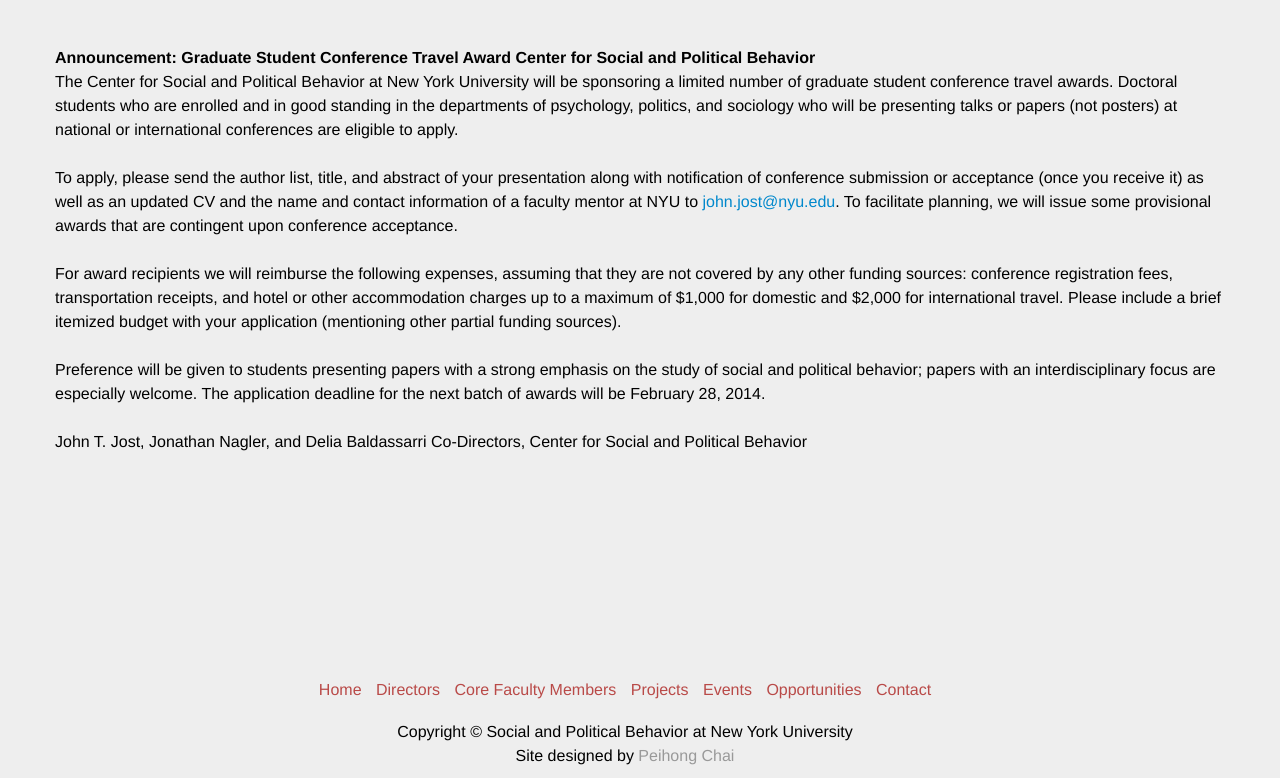
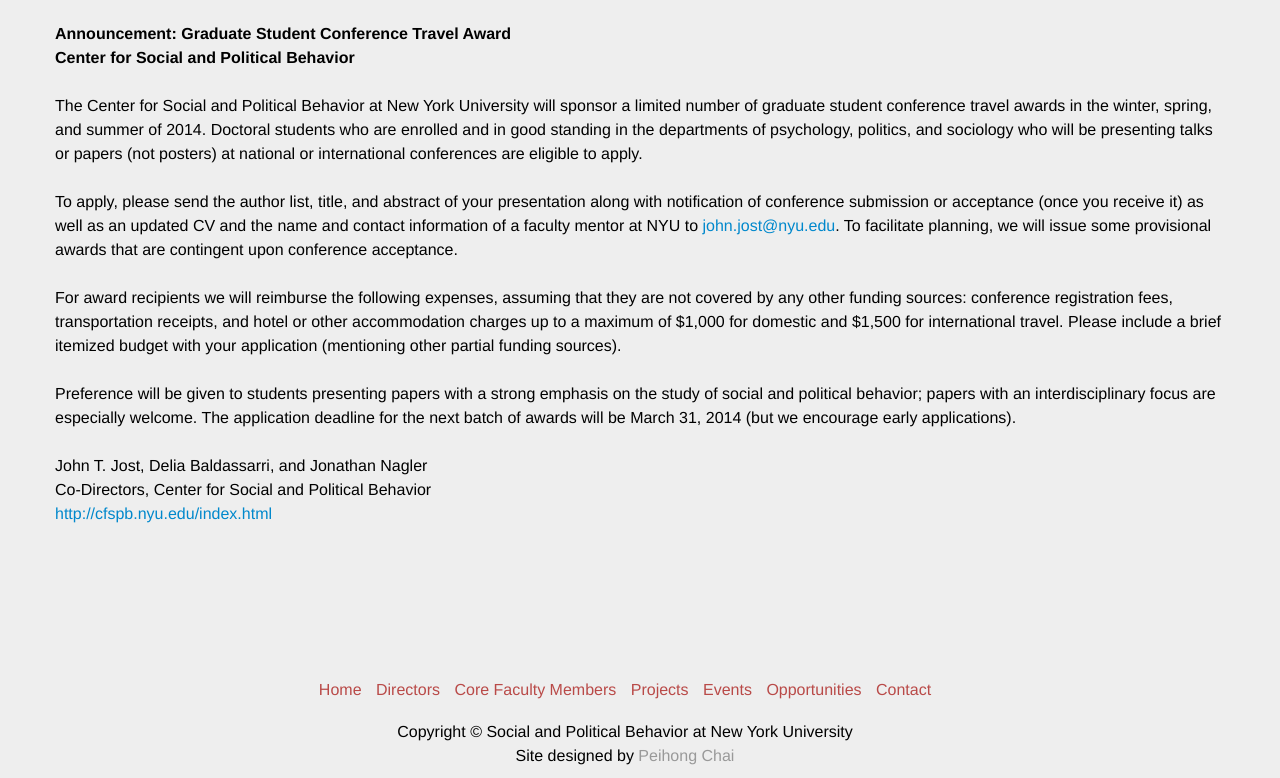
Before and after one commit to SMAPPNYU/Center-Website, a plain HTML site: page opportunities.html in a window 1280 px wide. Shown: the part 142-920 px from the top of the page. Drawn offline with nearby package versions, Linux system fonts and the light colour scheme.

Commit message:
Updated call for travel grants

```diff
--- a/opportunities.html
+++ b/opportunities.html
@@ -49,36 +49,39 @@
       <div class="row-fluid">
         <h2 class="text-info">Opportunities</h2>
         <br>
-        <br>
-        <strong>Announcement: Graduate Student Conference Travel Award Center for Social and
+        <strong>Announcement: Graduate Student Conference Travel Award <br> Center for Social and
 		Political Behavior</strong>
+		<br><br>
         <p>
-        The Center for Social and Political Behavior at New York University will be sponsoring
-		a limited number of graduate student conference travel awards. Doctoral students who are
-		enrolled and in good standing in the departments of psychology, politics, and sociology
-		who will be presenting talks or papers (not posters) at national or international
-		conferences are eligible to apply.<br><br>
+			The Center for Social and Political Behavior at New York University will sponsor a
+			limited number of graduate student conference travel awards in the winter, spring,
+			and summer of 2014. Doctoral students who are enrolled and in good standing in the
+			departments of psychology, politics, and sociology who will be presenting talks or
+			papers (not posters) at national or international conferences are eligible to apply.
+			<br><br>
 
-        To apply, please send the author list, title, and abstract of your presentation along
-		with notification of conference submission or acceptance (once you receive it) as well as
-		an updated CV and the name and contact information of a faculty mentor at NYU to <a
-		href="mailto:#" class="inline">john.jost@nyu.edu</a>. To facilitate planning, we will
-		issue some provisional awards that are contingent upon conference acceptance.<br><br>
+			To apply, please send the author list, title, and abstract of your presentation along
+			with notification of conference submission or acceptance (once you receive it) as well
+			as an updated CV and the name and contact information of a faculty mentor at NYU
+			to <a
+			href="mailto:#" class="inline">john.jost@nyu.edu</a>. To facilitate planning, we will
+			issue some provisional awards that are contingent upon conference acceptance.<br><br>
 
-        For award recipients we will reimburse the following expenses, assuming that they are not
-		covered by any other funding sources: conference registration fees, transportation
-		receipts, and hotel or other accommodation charges up to a maximum of $1,000 for domestic
-		and $2,000 for international travel. Please include a brief itemized budget with your
-		application (mentioning other partial funding sources).<br><br>
+			For award recipients we will reimburse the following expenses, assuming that they are
+			not covered by any other funding sources: conference registration fees, transportation
+			receipts, and hotel or other accommodation charges up to a maximum of $1,000 for
+			domestic and $1,500 for international travel. Please include a brief itemized budget
+			with your application (mentioning other partial funding sources).<br><br>
 
-        Preference will be given to students presenting papers with a strong emphasis on the
-		study of social and political behavior; papers with an interdisciplinary focus are
-		especially welcome. The application deadline for the next batch of awards will be
-		February 28, 2014.<br><br>
+			Preference will be given to students presenting papers with a strong emphasis on
+			the study of social and political behavior; papers with an interdisciplinary focus are
+			especially welcome. The application deadline for the next batch of awards will be March
+			31, 2014 (but we encourage early applications).<br><br>
 
-        John T. Jost, Jonathan Nagler, and Delia Baldassarri
-        Co-Directors, Center for Social and Political Behavior
-        </p>
+			John T. Jost, Delia Baldassarri, and Jonathan Nagler <br>
+			Co-Directors, Center for Social and Political Behavior <br>
+			<a href="http://cfspb.nyu.edu/index.html" > http://cfspb.nyu.edu/index.html </a>
+		</p>
       </div>
     </div><!--container-->
 
```
